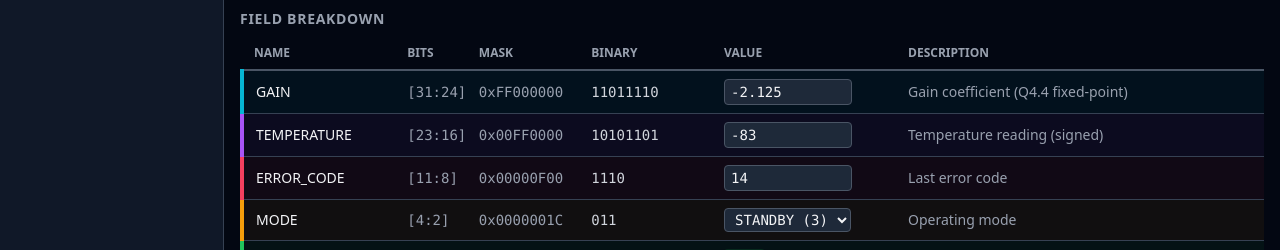
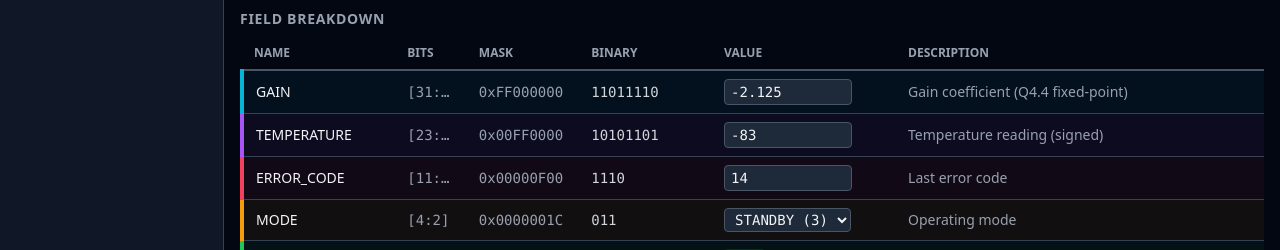
Before and after one commit to chrissbarr/RegisterViewer, a React (Vite) app: page / in a window 1280 px wide. Shown: the part 476-726 px from the top of the page. Built offline with nearby package versions, Linux system fonts and the light colour scheme.

Commit message:
Prevent field breakdown columns overflowing

```diff
--- a/src/components/viewer/field-row.tsx
+++ b/src/components/viewer/field-row.tsx
@@ -113,16 +113,16 @@ export function FieldRow({ field, fieldIndex, registerId, registerValue, registe
       <td className="px-3 py-2 text-sm font-medium truncate" title={field.name} style={{ borderLeft: `4px solid ${borderColor}` }}>
         {field.name}
       </td>
-      <td className="px-3 py-2 text-sm text-gray-500 dark:text-gray-400 font-mono">
+      <td className="px-3 py-2 text-sm text-gray-500 dark:text-gray-400 font-mono truncate" title={bitsLabel}>
         {bitsLabel}
       </td>
-      <td className="px-3 py-2 text-sm font-mono text-gray-500 dark:text-gray-400">
+      <td className="px-3 py-2 text-sm font-mono text-gray-500 dark:text-gray-400 truncate" title={maskStr}>
         {maskStr}
       </td>
-      <td className="px-3 py-2 text-sm font-mono text-gray-600 dark:text-gray-300">
+      <td className="px-3 py-2 text-sm font-mono text-gray-600 dark:text-gray-300 truncate" title={binaryStr}>
         {binaryStr}
       </td>
-      <td className="px-3 py-2 text-sm">
+      <td className="px-3 py-2 text-sm overflow-hidden">
         {renderValueControl()}
       </td>
       <td className="px-3 py-2 text-sm text-gray-500 dark:text-gray-400 truncate hidden lg:table-cell" title={field.description ?? ''}>
```
